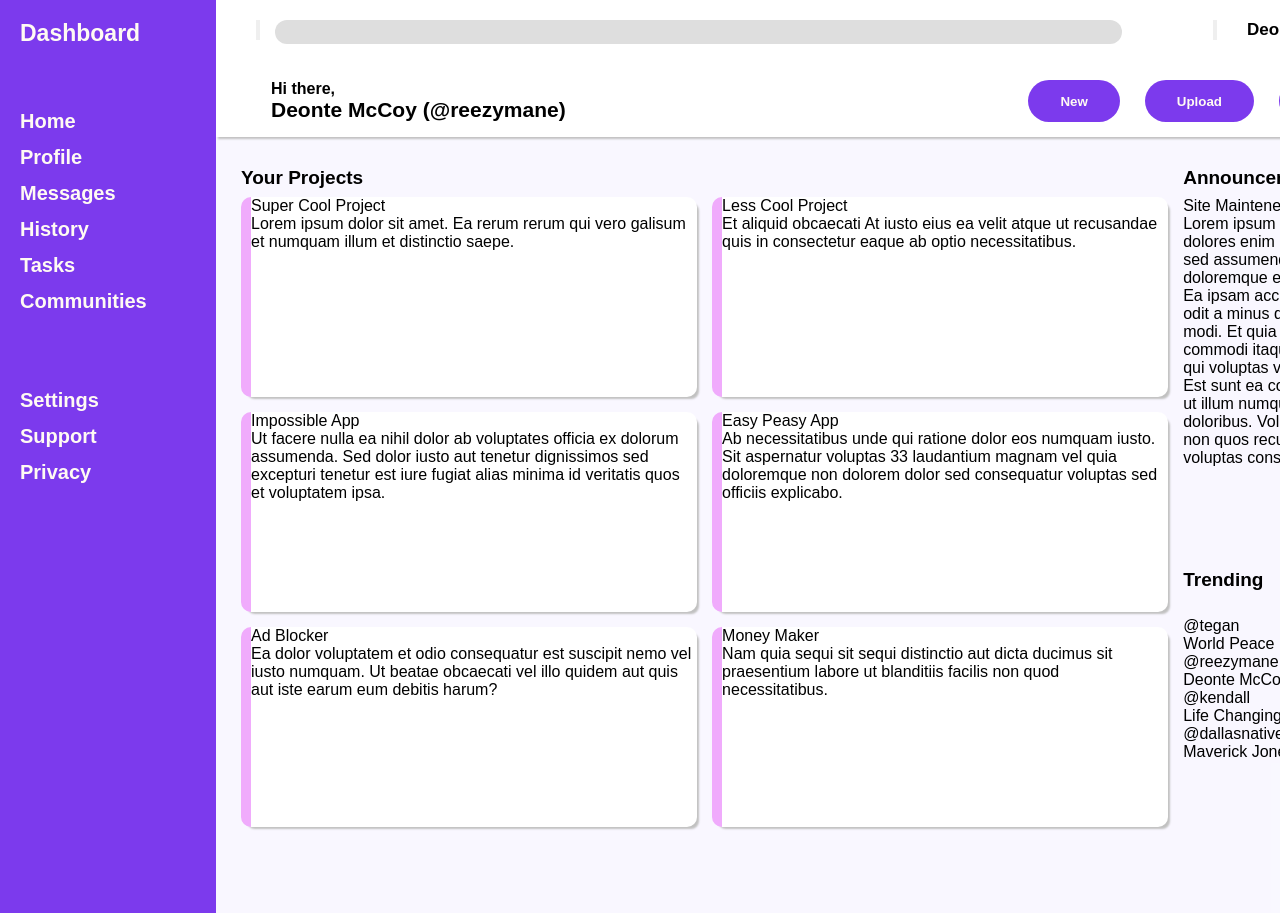
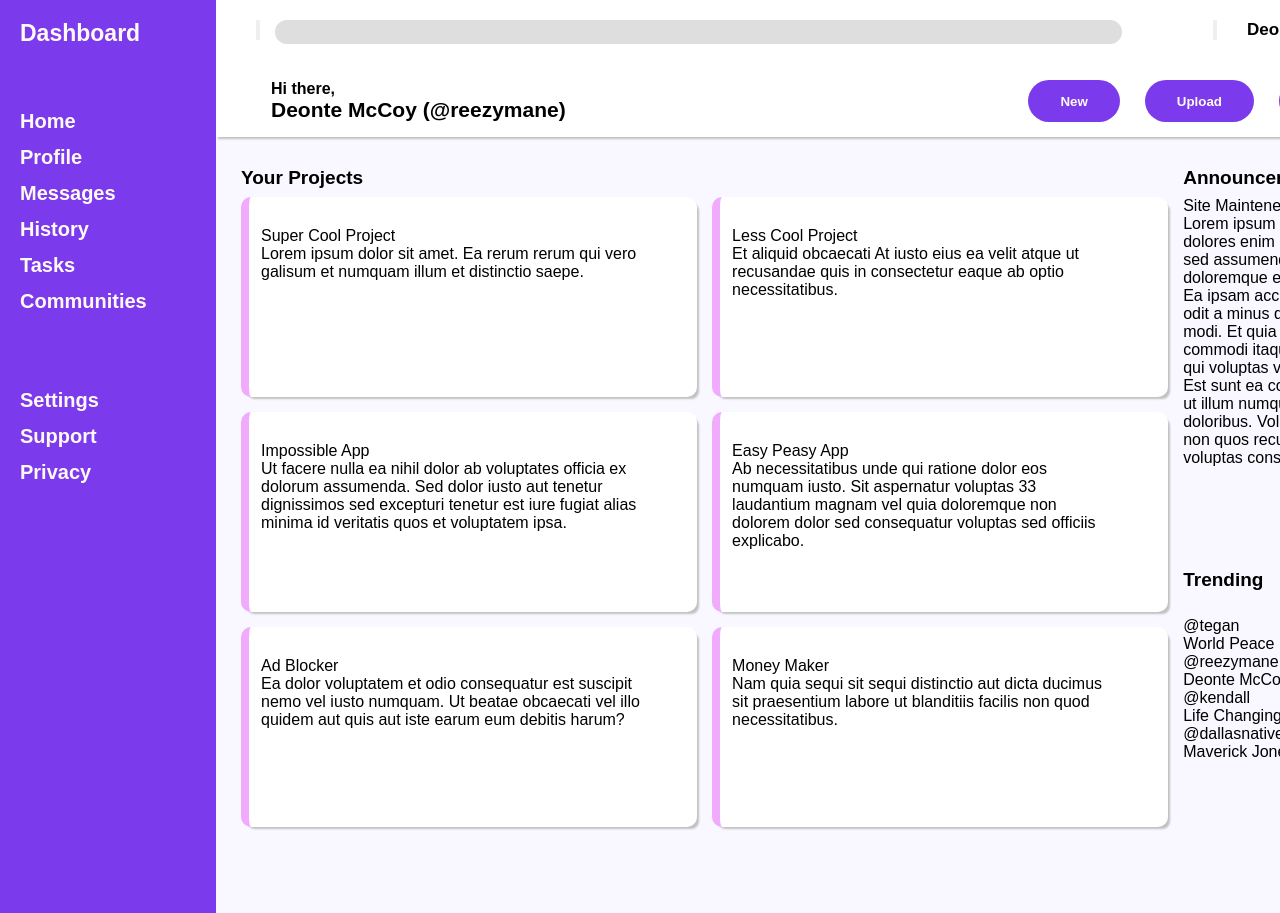
Before and after one commit to reezymane/admin-dashboard, a plain HTML site: page index.html in a window 1280 px wide. Shown: the top 913 px of the page. Drawn offline with Linux system fonts and the light colour scheme.

Commit message:
Add padding to cards

```diff
--- a/style.css
+++ b/style.css
@@ -134,5 +134,6 @@ input {
     border-radius: 10px;
     background-color: white;
     box-shadow: 4px 4px 2px -2px rgb(193, 193, 193);
-    border-left: 10px solid #f0abfc;
+    border-left: 8px solid #f0abfc;
+    padding: 30px 50px 25px 12px;
 }
```
